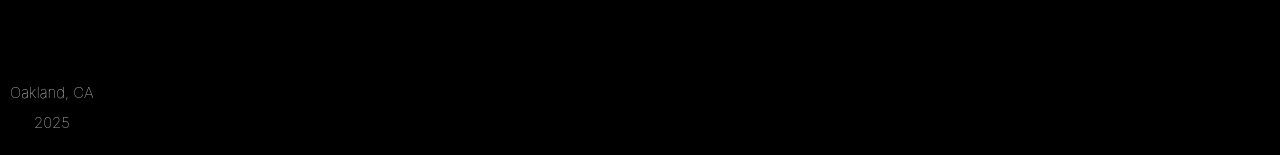
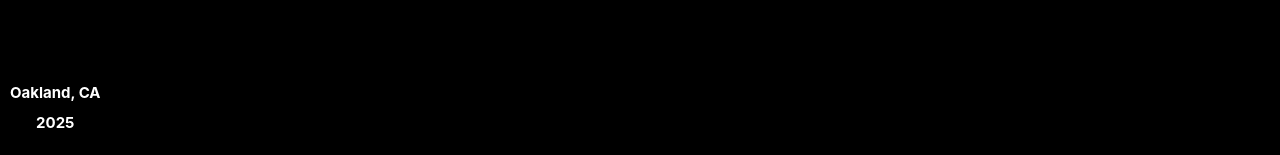
Before and after one commit to tortooga2/2025Portfolio, a React (Vite) app: page / in a window 1280 px wide. Shown: the part 645-800 px from the top of the page. Built offline with nearby package versions, Linux system fonts and the light colour scheme; a web font is replaced by a local one.

Commit message:
Added the auto scroll when you click on project button in header

```diff
--- a/src/App.jsx
+++ b/src/App.jsx
@@ -37,7 +37,7 @@ function App() {
 
 
         <h1 style={{ color: "black", filter: "invert(100%)", mixBlendMode: "difference", fontSize: "1.5em" }}>Projects</h1>
-        <div className="Projects" style={{ width: "100vw", color: "black", filter: "invert(100%)", mixBlendMode: "difference" }}>
+        <div id="Projects" style={{ width: "100vw", color: "black", filter: "invert(100%)", mixBlendMode: "difference", scrollMarginTop: "10%" }}>
           <Projects title="Project 1" desc="This is a description of project 1" timeline="2022-2023" />
           <Projects title="Project 2" desc="This is a description of project 2" timeline="2023-2024" />
           <Projects title="Project 3" desc="This is a description of project 3" timeline="2024-2025" />
@@ -45,7 +45,7 @@ function App() {
 
         <div style={{ height: "100vh" }}></div>
 
-        <div style={{ filter: "invert(100%)", mixBlendMode: "difference", position: "fixed", bottom: "0", left: "0", margin: "10px", fontSize: "15px", color: "black", zIndex: "1", fontWeight: "lighter", lineHeight: "1em" }}><p>Oakland, CA</p> <p>2025</p> </div>
+        <div style={{ filter: "invert(100%)", mixBlendMode: "difference", position: "fixed", bottom: "0", left: "0", margin: "10px", fontSize: "15px", color: "black", zIndex: "1", fontWeight: "bold", lineHeight: "1em" }}><p>Oakland, CA</p> <p>2025</p> </div>
 
 
 
--- a/src/Components/Header.jsx
+++ b/src/Components/Header.jsx
@@ -48,7 +48,11 @@ const Header = () => {
       <h1 ref={titleRef} className="Title" style={titleStyle}>Chase Nagle</h1>
 
       <div className="Nav" style={navStyle}>
-        <NavItem name="projects" color="black" bg_color="#FFFFFF" />
+        <NavItem name="projects" color="black" bg_color="#FFFFFF" onClick={() => {
+          console.log("Scrolling");
+          const el = document.getElementById("Projects");
+          window.scrollTo({ top: el.offsetTop - 100, behavior: 'smooth' });
+        }} />
         <NavItem name="linkedIn" color="black" bg_color="#FFFFFF" onClick={() => { window.open("https://www.linkedin.com/in/chase-nagle-7069a6212/", "_blank") }} />
         <NavItem name="github" color="black" bg_color="#FFFFFF" onClick={() => { window.open("https://www.github.com/tortooga2", "_blank") }} />
 
```
